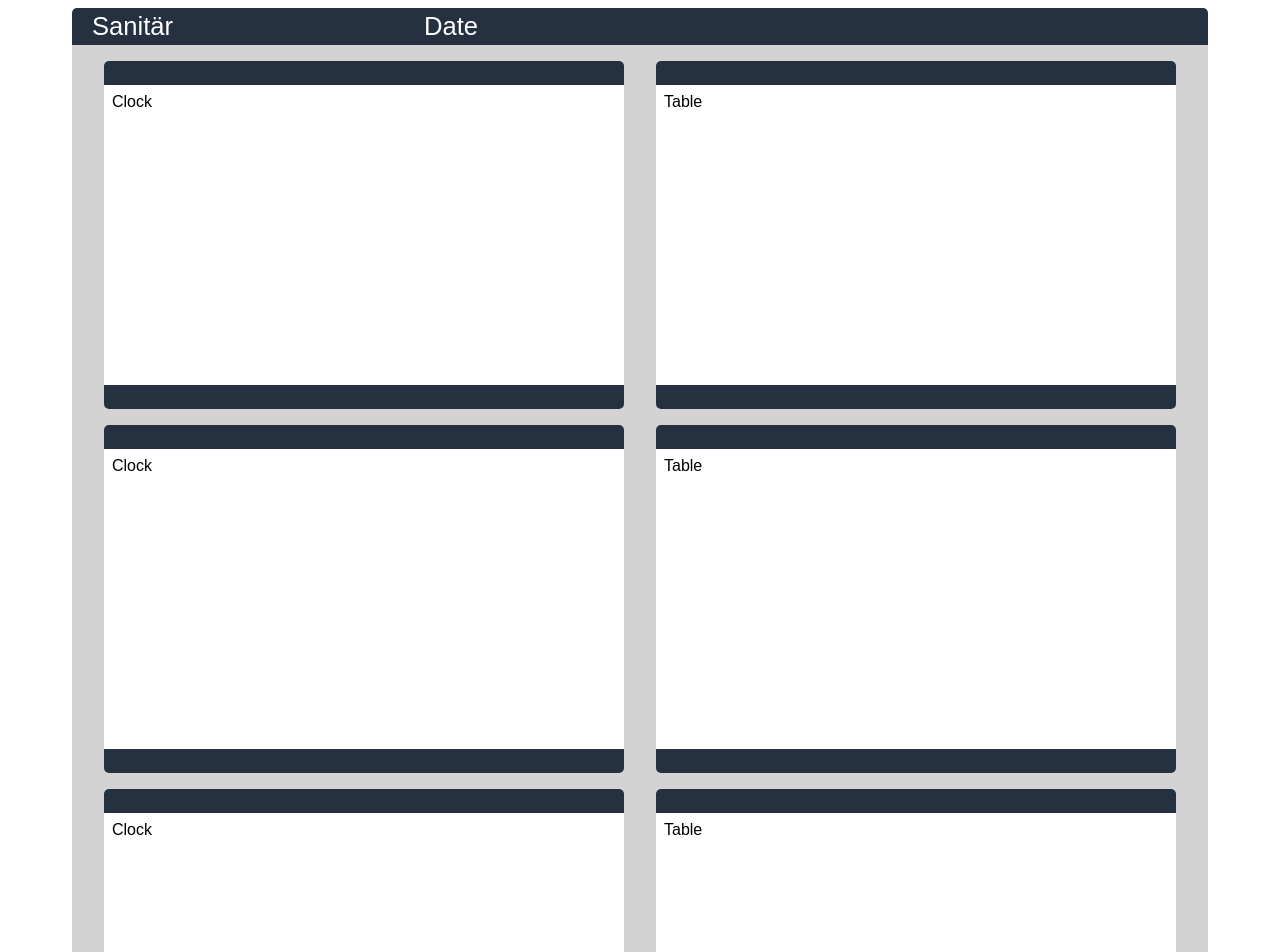
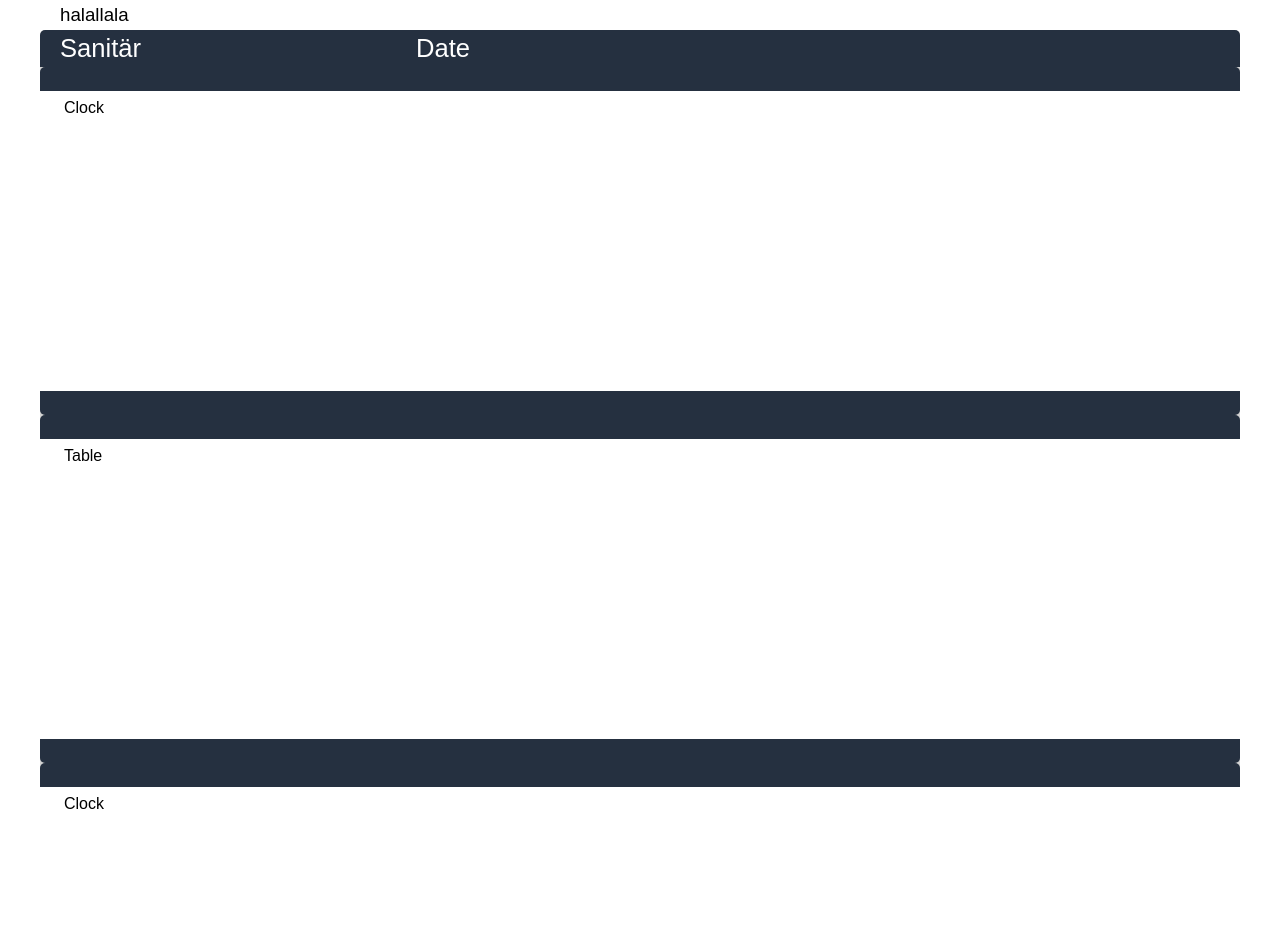
Before and after one commit to dragosgn/react-css-grid, a React (Create React App) app: page / in a window 1280 px wide. Shown: the top 952 px of the page. Built offline with nearby package versions, Linux system fonts and the light colour scheme; a web font is replaced by a local one.

Commit message:
solved staking problem

```diff
--- a/src/App.js
+++ b/src/App.js
@@ -14,7 +14,7 @@ const Container = styled.div`
   }
 `
 
-let mobileGutter = `0.5rem`
+let mobileGutter = `1rem`
 let tabletGutter = `1rem`
 let desktopGutter = `1rem`
 
@@ -743,7 +743,9 @@ const Row = styled.div`
     content:"";
     display: table ;
     clear:both;
-  }
+  };
+  margin-left: -1rem;
+  margin-right: -1rem;
 `
 // End of the Grid
 
@@ -781,7 +783,7 @@ const HeaderDate = styled(Row)`
 
 const PerformanceComponent = ({title, content}) => {
   return(
-    <PerfRoot>
+    <Col>
       <PerfHeader>
         <Col desktop={7} tablet={6} mobile={3}>
           <HeaderTitle><p></p></HeaderTitle>
@@ -791,13 +793,15 @@ const PerformanceComponent = ({title, content}) => {
         </Col>
       </PerfHeader>
       <PerfBody>
+        <Col>
           {content}
+        </Col>
       </PerfBody>
       <PerfFooter>
         <Col>
         </Col>
       </PerfFooter>
-    </PerfRoot>
+    </Col>
   )
 }
 
@@ -866,11 +870,12 @@ class App extends Component {
   render() {
     return (
       <Container>
+        <Col>
           <Row>
             <Col>
               <Row>
                 <Col>
-                <h3></h3>
+                  <h3>halallala</h3>
                 </Col>
               </Row>
               <Row>
@@ -882,27 +887,17 @@ class App extends Component {
                   <Row>
                     <Col desktop={12} style={{backgroundColor: "#D3D3D3"}}>
                       <Row>
-                      <Col desktop={6} tablet={4}>
-                        <PerformanceComponent title={"Ihr Servicestatus"} content={"Clock"} />
-                      </Col>
-                      <Col desktop={6} tablet={4}>
-                        <PerformanceComponent title ={"Neueste unbearbeitete Anfragen"} content={"Table"} />
-                      </Col>
+                        <PerformanceComponent title={"Ihr Servicestatus"} content={"Clock"} desktop={6} tablet={4}/>
+                        <PerformanceComponent title ={"Neueste unbearbeitete Anfragen"} content={"Table"} desktop={6} tablet={4}/>
                       </Row>
                       <Row>
-                      <Col desktop={6} tablet={4}>
-                        <PerformanceComponent title={"Ihr Servicestatus"} content={"Clock"} />
-                      </Col>
-                      <Col desktop={6} tablet={4}>
-                        <PerformanceComponent title ={"Neueste unbearbeitete Anfragen"} content={"Table"} />
-                      </Col>
+                        <PerformanceComponent title={"Ihr Servicestatus"} content={"Clock"} desktop={6} tablet={4}/>
+                        <PerformanceComponent title ={"Neueste unbearbeitete Anfragen"} content={"Table"} desktop={6} tablet={4}/>
                       </Row>
                       <Row>
-                      <Col desktop={6} tablet={4}>
-                        <PerformanceComponent title={"Ihr Servicestatus"} content={"Clock"} />
-                      </Col>
-                      <Col desktop={6} tablet={4}>
-                        <PerformanceComponent title ={"Neueste unbearbeitete Anfragen"} content={"Table"} />
+                        <PerformanceComponent title={"Ihr Servicestatus"} content={"Clock"} desktop={6} tablet={4} />
+                        <PerformanceComponent title ={"Neueste unbearbeitete Anfragen"} content={"Table"} desktop={6} tablet={4}/>
+                      </Row>
                     </Col>
                   </Row>
                 </Col>
@@ -910,7 +905,6 @@ class App extends Component {
             </Col>
           </Row>
         </Col>
-        </Row>
       </Container>
     )
   }
```
Lines whose indentation alone changed are shown as unchanged.
